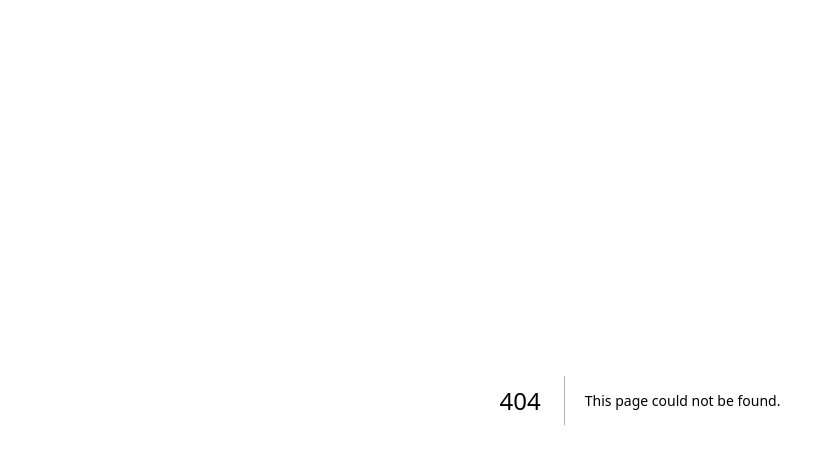
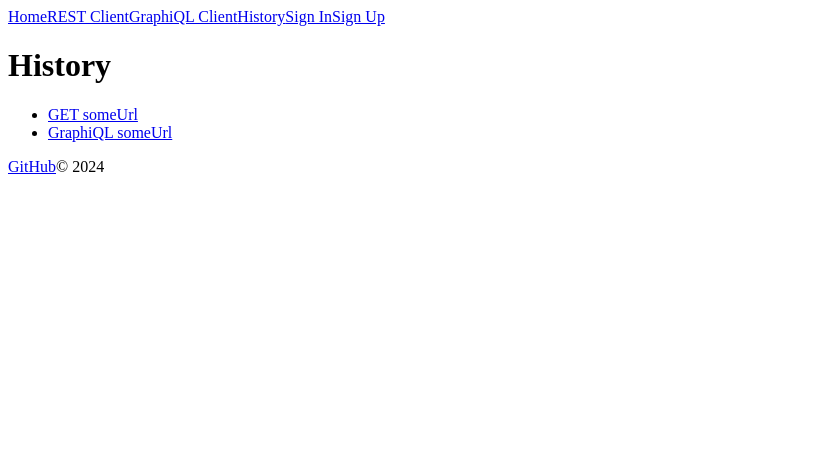
Before and after one commit to IlyaKhokhanov/graphiql-app, a Next.js app: page /history in a window 1280 px wide. Before the commit this address had no page. Shown: the top 464 px of the page, without its empty margins (0-835 px from the left). Built offline with nearby package versions, Linux system fonts and the light colour scheme.

Commit message:
feat: add routing

```diff
--- /dev/null
+++ b/app/history/page.tsx
@@ -0,0 +1,19 @@
+import Link from 'next/link';
+
+const History = () => {
+  return (
+    <>
+      <h1>History</h1>
+      <ul>
+        <li>
+          <Link href="/rest/GET/someUrl">GET someUrl</Link>
+        </li>
+        <li>
+          <Link href="/graphql/someUrl">GraphiQL someUrl</Link>
+        </li>
+      </ul>
+    </>
+  );
+};
+
+export default History;
--- a/app/layout.tsx
+++ b/app/layout.tsx
@@ -1,10 +1,28 @@
 import { ReactNode } from 'react';
+import Link from 'next/link';
+
 import '../styles/globals.css';
 
 const RootLayout = ({ children }: { children: ReactNode }) => {
   return (
     <html lang="en">
-      <body className="body">{children}</body>
+      <body className="body">
+        <header>
+          <nav>
+            <Link href="/">Home</Link>
+            <Link href="/rest/GET/json">REST Client</Link>
+            <Link href="/graphql/query">GraphiQL Client</Link>
+            <Link href="/history">History</Link>
+            <Link href="/auth/signin">Sign In</Link>
+            <Link href="/auth/signup">Sign Up</Link>
+          </nav>
+        </header>
+        <main className="main">{children}</main>
+        <footer>
+          <Link href="#">GitHub</Link>
+          <span>© 2024</span>
+        </footer>
+      </body>
     </html>
   );
 };
--- a/app/page.tsx
+++ b/app/page.tsx
@@ -1,5 +1,5 @@
 const HomeComponent = () => {
-  return <div>Hello</div>;
+  return <>Hello</>;
 };
 
 export default HomeComponent;
```
Also changed, not shown: app/auth/signin/page.tsx (added, +14 -0 lines), app/auth/signup/page.tsx (added, +14 -0 lines), app/graphql/[url]/page.tsx (added, +14 -0 lines), app/not-found.tsx (added, +12 -0 lines), app/rest/[method]/[url]/page.tsx (added, +15 -0 lines).
